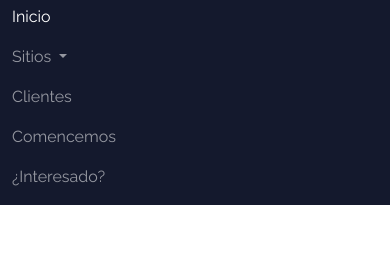
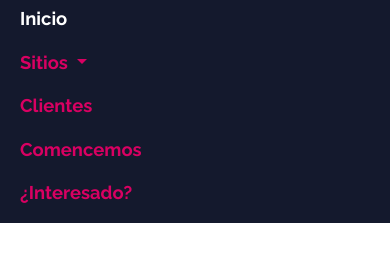
Before and after one commit to GabrielCasillas1225/boostrap-curso, a plain HTML site: page index.html in a window 390 px wide. Both pictures are taken after a click on the button "Toggle navigation". Shown: the part 69-330 px from the top of the page. Drawn offline with nearby package versions, Linux system fonts and the light colour scheme.

Commit message:
Aplicando estilos al botón de hamburguesa

```diff
--- a/css/style.css
+++ b/css/style.css
@@ -26,13 +26,37 @@ body{
 
 /*** Boostrap Styles ***/
 
+.bg-dark{
+    background-color: var(--second-color)!important;
+}
+
 .navbar-brand img{
     width:auto;
     height: 3rem;
 }
 
-.bg-dark{
-    background-color: var(--second-color)!important;
+.nav-item{
+    padding-left: 0.5rem;
+    transition: all 0.3s ease-out;
+}
+
+.nav-item:hover{
+    background-color: var(--first-color);
+}
+
+.nav-link{
+    color: var(--first-color);
+    font-size: 1.15rem;
+    font-weight: bold;
+}
+
+.nav-link:hover{
+    color: --bs-white;
+}
+
+.navbar-toggler:hover{
+    color: var(--first-color);
+    transition: all 0.3s ease-out;
 }
 
 
```
